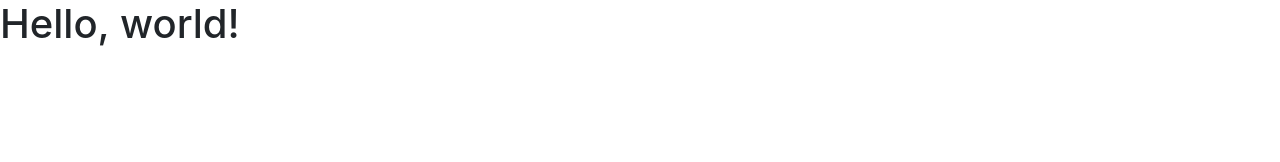
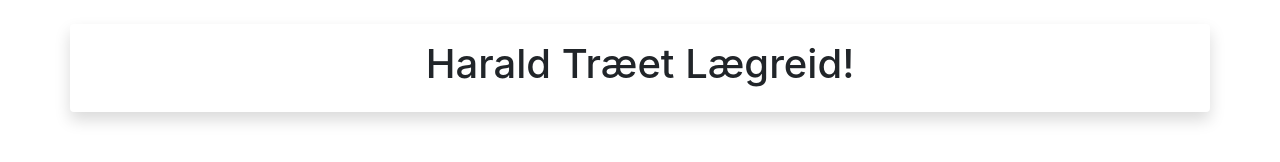
Before and after one commit to Heyrald/heyrald.github.io, a plain HTML site: page index.html in a window 1280 px wide. Drawn offline with nearby package versions, Linux system fonts and the light colour scheme.

Commit message:
La til container

```diff
--- a/index.html
+++ b/index.html
@@ -7,11 +7,13 @@
 
     <!-- Bootstrap CSS -->
     <link rel="stylesheet" href="https://stackpath.bootstrapcdn.com/bootstrap/4.1.2/css/bootstrap.min.css" integrity="sha384-Smlep5jCw/wG7hdkwQ/Z5nLIefveQRIY9nfy6xoR1uRYBtpZgI6339F5dgvm/e9B" crossorigin="anonymous">
-
+    <link href="index.css" rel="stylesheet" type="text/css">
     <title>Hello, world!</title>
   </head>
   <body>
-    <h1>Hello, world!</h1>
+  	<div class = "text-center container shadow p-3 my-4 bg-container rounded">
+    	<h1>Harald Træet Lægreid!</h1>
+	</div>
 
     <!-- Optional JavaScript -->
     <!-- jQuery first, then Popper.js, then Bootstrap JS -->
```
Also changed, not shown: index.css (added).
